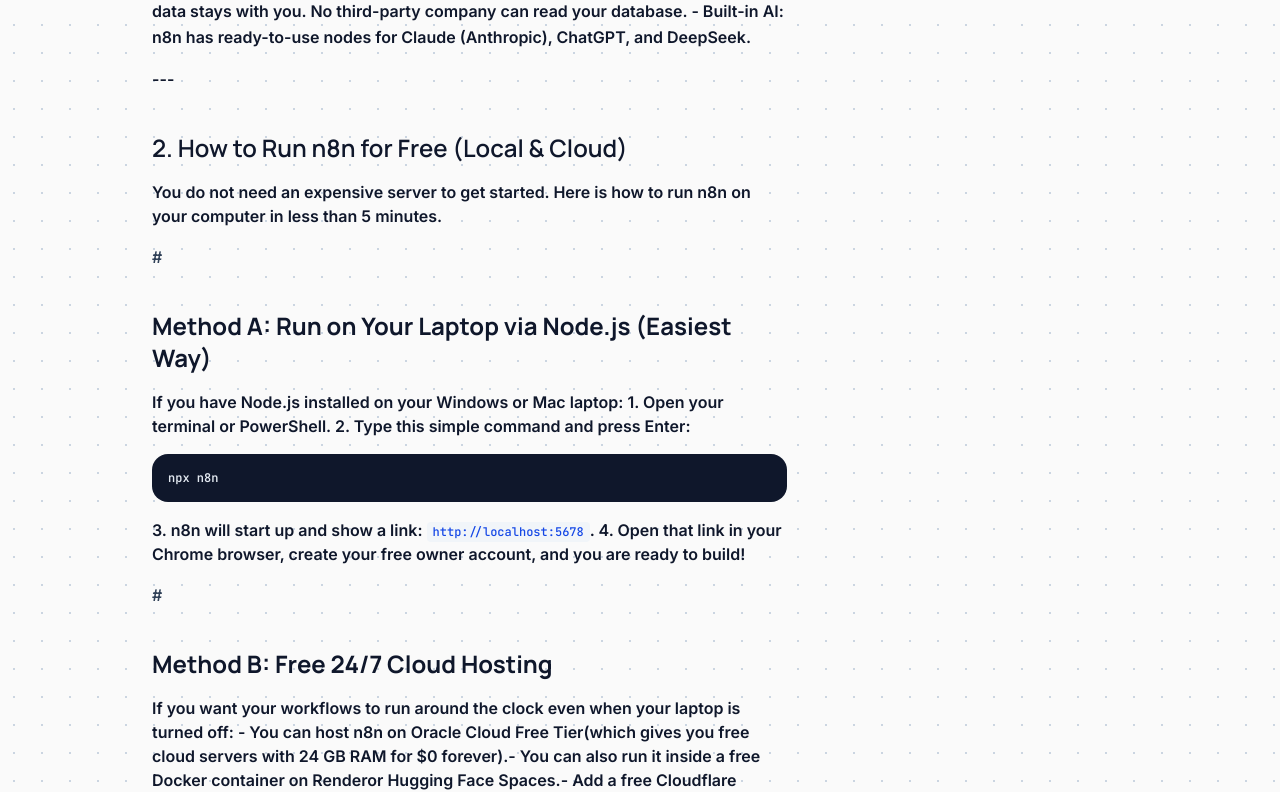
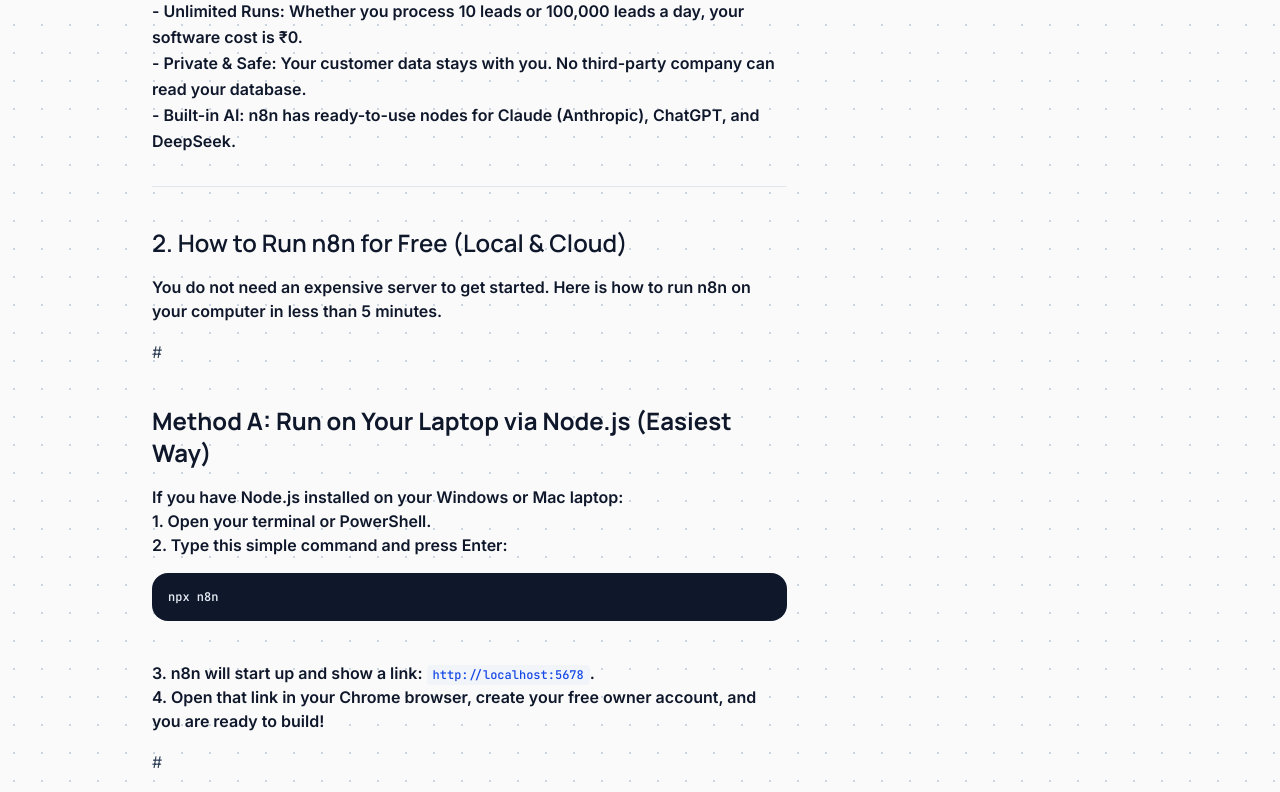
Before and after one commit to muddassir-commits/muddassirali-website, a Next.js app: page /blog/beginners-guide-to-n8n-automation-2026 in a window 1280 px wide. Shown: the part 2005-2797 px from the top of the page. Built offline with nearby package versions, Linux system fonts and the light colour scheme.

Commit message:
fix(blog): improve markdown hr and paragraph parsing for clean hydration

```diff
--- a/src/app/blog/[slug]/page.jsx
+++ b/src/app/blog/[slug]/page.jsx
@@ -287,9 +287,24 @@
                     .replace(/`([^`]+)`/g, '<code class="bg-slate-100 text-blue-700 px-1.5 py-0.5 rounded text-xs font-mono font-medium">$1</code>')
                     // Parse blockquotes
                     .replace(/> (.*?)\n/g, '<blockquote class="border-l-4 border-blue-600 pl-4 py-2 italic text-slate-700 my-4 bg-blue-50/40 rounded-r-xl">$1</blockquote>')
+                    // Parse horizontal rules
+                    .replace(/---/g, '<hr class="my-8 border-slate-200" />')
                     // Parse paragraphs and line breaks
                     .split('\n\n')
-                    .map((p) => (p.startsWith('<h') || p.startsWith('<pre') || p.startsWith('<blockquote') || p.startsWith('<table') ? p : `<p class="my-4 text-slate-700 leading-relaxed">${p}</p>`))
+                    .map((p) => {
+                      const trimmed = p.trim();
+                      if (!trimmed) return '';
+                      if (
+                        trimmed.startsWith('<h') ||
+                        trimmed.startsWith('<pre') ||
+                        trimmed.startsWith('<blockquote') ||
+                        trimmed.startsWith('<table') ||
+                        trimmed.startsWith('<hr')
+                      ) {
+                        return trimmed;
+                      }
+                      return `<p class="my-4 text-slate-700 leading-relaxed font-normal">${trimmed.replace(/\n/g, '<br />')}</p>`;
+                    })
                     .join(''),
                 }}
               />
```
